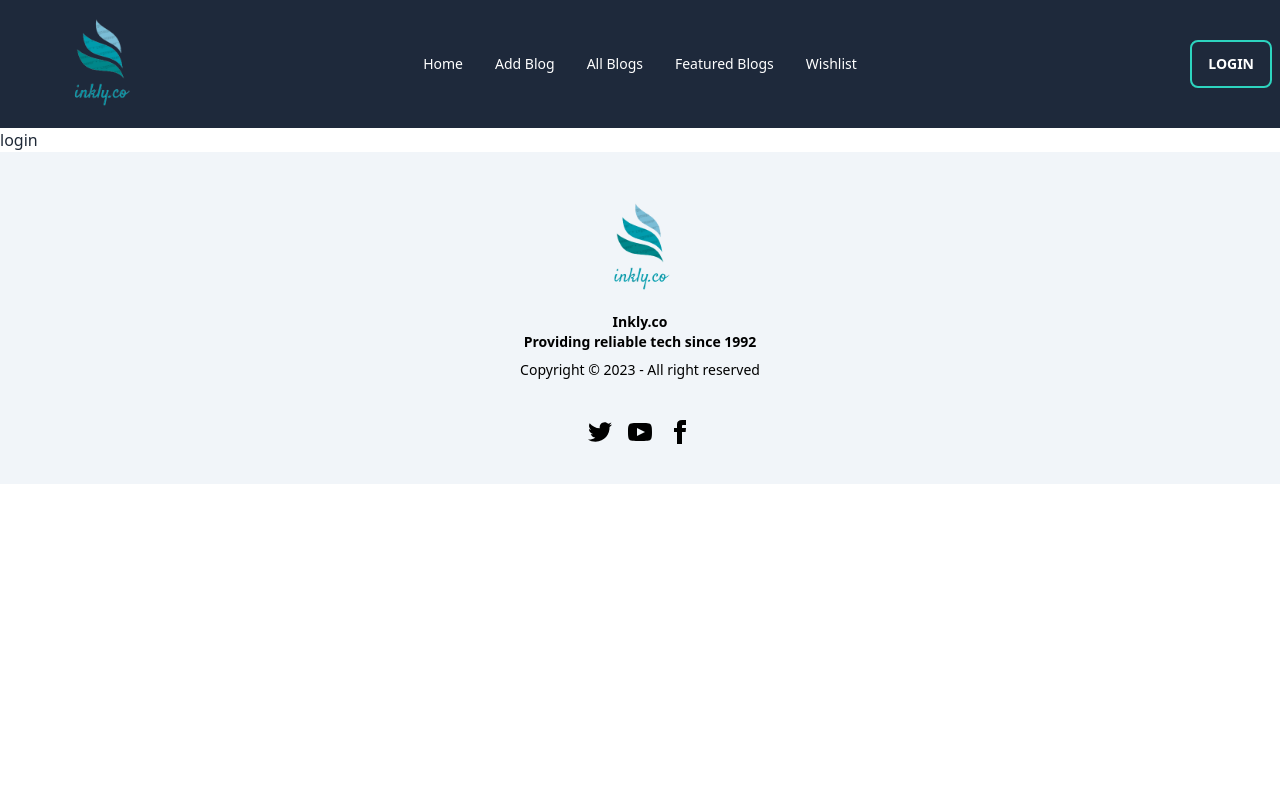
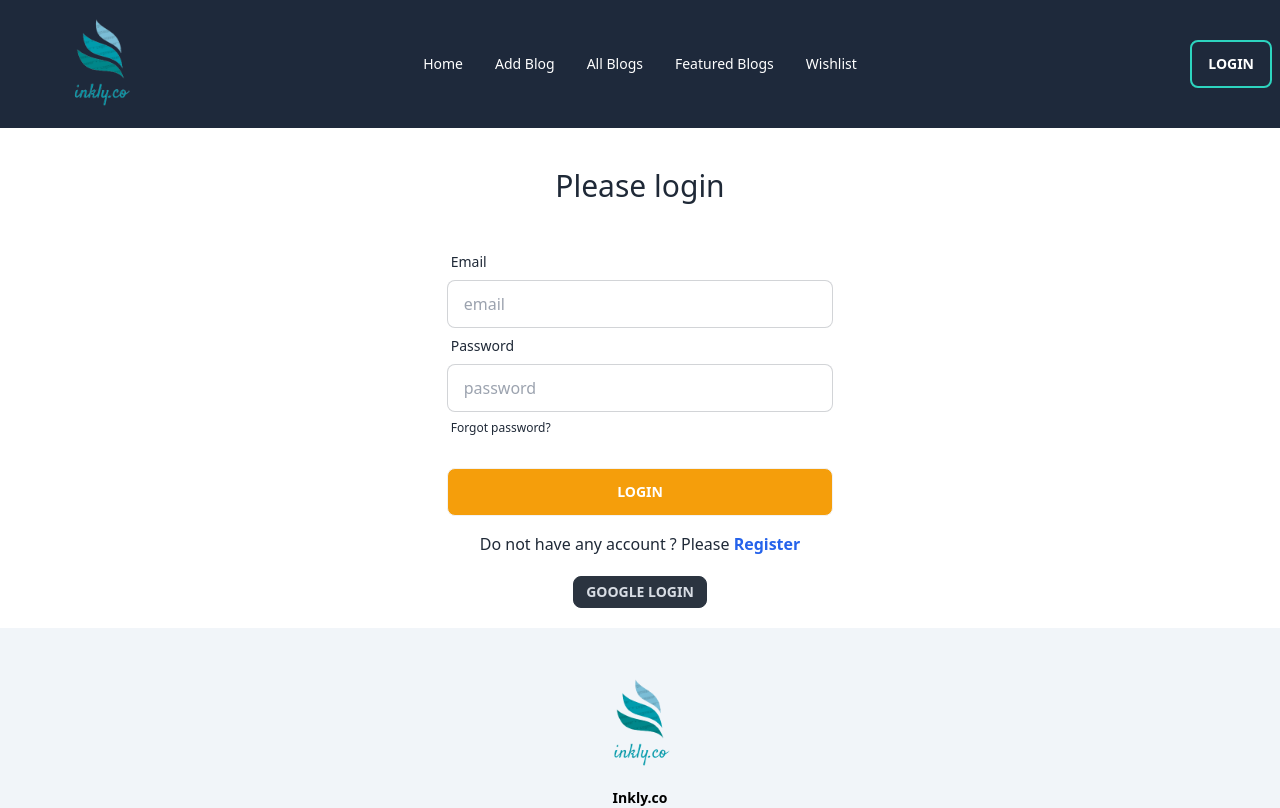
Before and after one commit to RawshanaraEity/blog-client-with-CRUD-and-JWT, a React (Vite) app: page /login in a window 1280 px wide. Shown: the top 808 px of the page. Built offline with nearby package versions, Linux system fonts and the light colour scheme; no server answers.

Commit message:
added login page

```diff
--- a/src/Pages/Login/Login.jsx
+++ b/src/Pages/Login/Login.jsx
@@ -1,11 +1,90 @@
+
+import { Link, useLocation, useNavigate } from "react-router-dom";
+
+
+import { useContext } from "react";
+import { AuthContext } from "../../Provider/AuthProvider";
+import SocialLogin from "../Shared/SocialLogin";
 
 
 const Login = () => {
-    return (
-        <div>
-            login
-        </div>
-    );
+
+//   const [error, setError] = useState('')
+
+    const {signIn} = useContext(AuthContext)
+    const location = useLocation()
+    const navigate = useNavigate()
+
+    const handleLogIn = (e) =>{
+        e.preventDefault()
+        const email = e.target.email.value;
+        const password = e.target.password.value;
+        // console.log(email,password)
+
+            // create user
+        signIn(email,password)
+        .then(result => {
+
+            navigate(location?.state? location.state : '/')
+            console.log(result)
+            // swal("Wow","Successfully login", "success");
+        })
+        .catch(error =>  console.log(error)
+            // setError(swal("Oops!", "Wrong Email / Password", "error"))
+            )
+
+    }
+
+  return (
+    <div>
+
+      <div>
+        <h2 className="text-3xl my-10 text-center">Please login</h2>
+
+        <form onSubmit={handleLogIn} className="md:w-3/4 lg:w-1/3 mx-auto px-5">
+          <div className="form-control">
+            <label className="label">
+              <span className="label-text">Email</span>
+            </label>
+            <input
+              type="email"
+              placeholder="email"
+              name="email"
+              className="input input-bordered"
+              required
+            />
+          </div>
+          <div className="form-control">
+            <label className="label">
+              <span className="label-text">Password</span>
+            </label>
+            <input
+              type="password"
+              placeholder="password"
+              name="password"
+              className="input input-bordered"
+              required
+            />
+            <label className="label">
+              <a href="#" className="label-text-alt link link-hover">
+                Forgot password?
+              </a>
+            </label>
+          </div>
+          <div className="form-control mt-6">
+            <button className="btn bg-amber-500 text-white" type="submit">Login</button>
+          </div>
+        </form>
+        <p className="text-center mt-4">
+          Do not have any account ? Please{" "}
+          <Link to="/register"  className="text-blue-600 font-semibold" >
+            Register
+          </Link>
+        </p>
+      </div>
+     <div className="flex justify-center"> <SocialLogin></SocialLogin></div>
+    </div>
+  );
 };
 
 export default Login;
--- a/src/Pages/Shared/Navbar.jsx
+++ b/src/Pages/Shared/Navbar.jsx
@@ -116,7 +116,7 @@ const NavBar = () => {
                 </label>
                 <ul className="flex items-center gap-2">
                   <li>
-                    <p className="text-xl  font-semibold">{user.displayName}</p>
+                    <p className="text-xl text-white font-semibold">{user.displayName}</p>
                   </li>
                   <li>
                     <button
@@ -142,7 +142,7 @@ const NavBar = () => {
                   className="menu menu-sm dropdown-content mt-3 z-[1] shadow bg-base-100 rounded-box"
                 >
                   <li>
-                  <p className="text-sm font-semibold">{user.displayName}</p>
+                  <p className="text-sm text-white font-semibold">{user.displayName}</p>
                   </li>
                   <li>
                   <button
--- /dev/null
+++ b/src/Pages/Shared/SocialLogin.jsx
@@ -0,0 +1,29 @@
+import { useContext } from "react";
+import { useLocation, useNavigate } from "react-router-dom";
+import { AuthContext } from "../../Provider/AuthProvider";
+
+
+
+const SocialLogin = () => {
+    const {googleLogin} = useContext(AuthContext)
+    const location = useLocation()
+    const navigate = useNavigate()
+
+
+    const handleGoogleLogin = () =>{
+        googleLogin()
+        .then(result => {
+            navigate(location?.state? location.state : '/')
+        }
+            )
+        .catch(error => console.log(error))
+    }
+
+    return (
+        <div className="p-5">
+            <button onClick={handleGoogleLogin} className="btn btn-neutral btn-sm">Google Login</button>
+        </div>
+    );
+};
+
+export default SocialLogin;
--- a/src/Provider/AuthProvider.jsx
+++ b/src/Provider/AuthProvider.jsx
@@ -32,10 +32,10 @@ const AuthProvider = ({ children }) => {
   // };
 
   // sign in
-  // const signIn = (email,password) => {
-  //   setLoading(true)
-  //   return signInWithEmailAndPassword(auth, email, password);
-  // };
+  const signIn = (email,password) => {
+    setLoading(true)
+    return signInWithEmailAndPassword(auth, email, password);
+  };
 
 
 //   sign out
@@ -60,7 +60,7 @@ const logOut = () =>{
   const info = {
     googleLogin,
     // createUser,
-    // signIn,
+    signIn,
     logOut,
     user,
     loading
```
